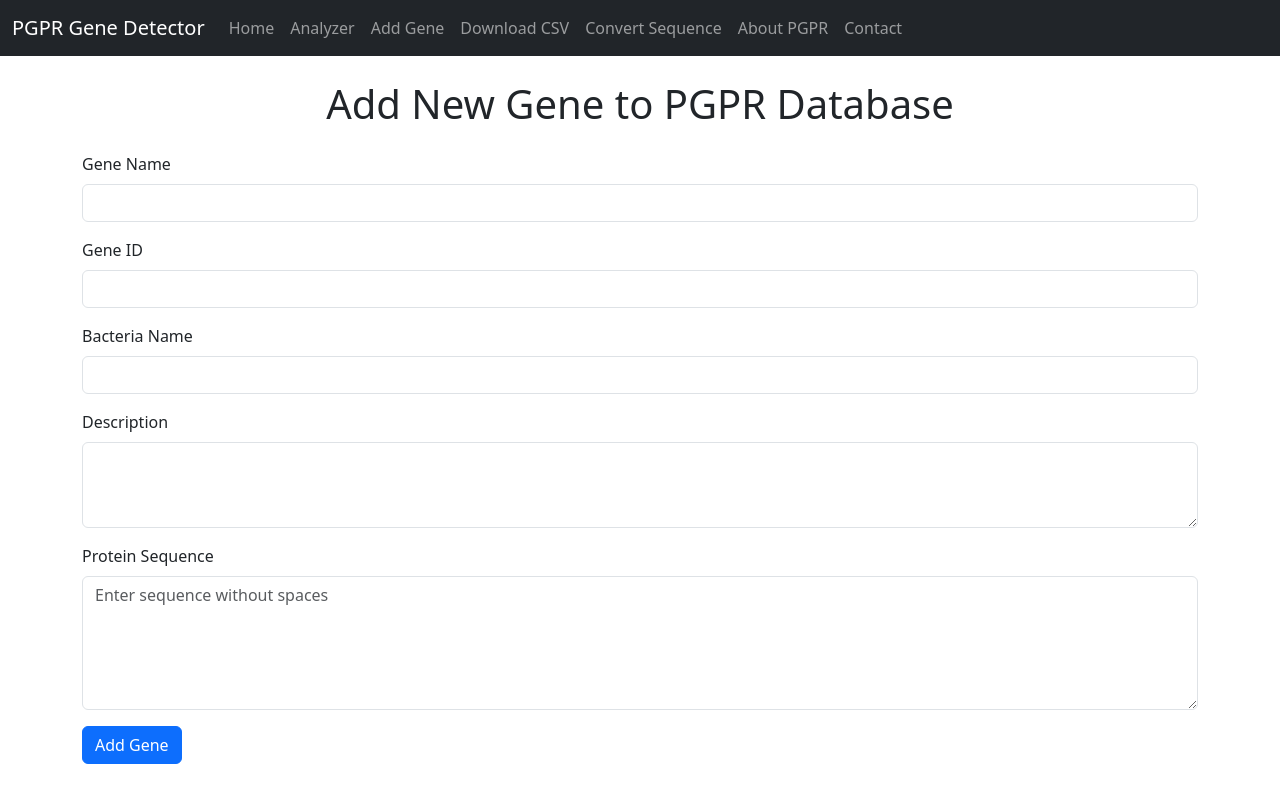
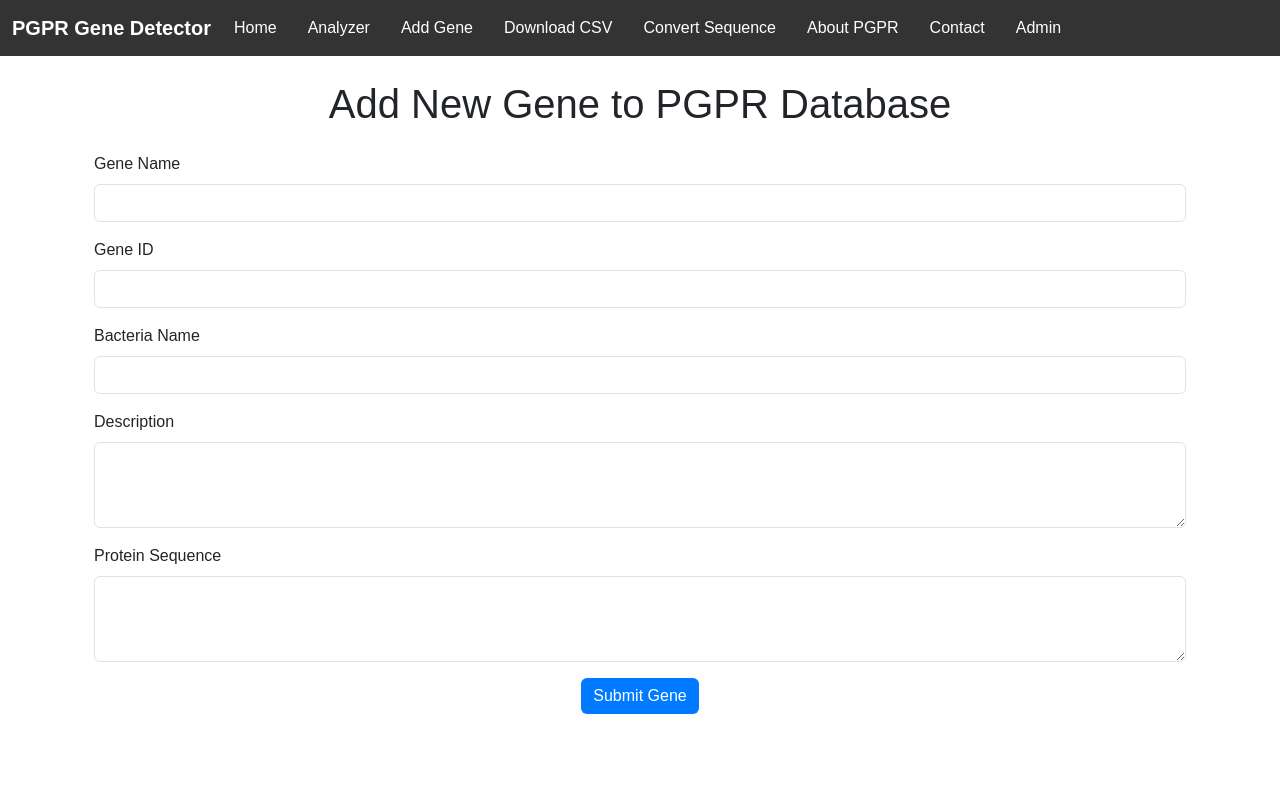
Before and after one commit to baldrock22/pgpr-gene-detector, a Flask app: page /add_gene in a window 1280 px wide. Run offline with Flask 3, Linux system fonts and the light colour scheme.

Commit message:
Add files via upload

```diff
--- a/templates/add_gene.html
+++ b/templates/add_gene.html
@@ -1,16 +1,20 @@
 {% extends 'layout.html' %}
+
+{% block title %}
+    Add Gene - PGPR Gene Detector
+{% endblock %}
+
 {% block content %}
     <h1 class="text-center mb-4">Add New Gene to PGPR Database</h1>
 
     {% if error %}
-    <div class="alert alert-danger">{{ error }}</div>
+        <div class="alert alert-danger" role="alert">{{ error }}</div>
+    {% endif %}
+    {% if success %}
+        <div class="alert alert-success" role="alert">{{ success }}</div>
     {% endif %}
 
-  {% if success %}
-    <div class="alert alert-success">{{ success }}</div>
-  {% endif %}
-
-  <form method="POST" action="/add_gene">
+    <form method="POST" class="container">
         <div class="mb-3">
             <label for="gene_name" class="form-label">Gene Name</label>
             <input type="text" class="form-control" id="gene_name" name="gene_name" required>
@@ -29,8 +33,10 @@
         </div>
         <div class="mb-3">
             <label for="protein_seq" class="form-label">Protein Sequence</label>
-      <textarea class="form-control" id="protein_seq" name="protein_seq" rows="5" placeholder="Enter sequence without spaces" required></textarea>
+            <textarea class="form-control" id="protein_seq" name="protein_seq" rows="3" required></textarea>
         </div>
-    <button type="submit" class="btn btn-primary">Add Gene</button>
+        <div class="text-center">
+            <button type="submit" class="btn btn-primary">Submit Gene</button>
+        </div>
     </form>
 {% endblock %}
--- a/templates/index.html
+++ b/templates/index.html
@@ -1,4 +1,9 @@
 {% extends 'layout.html' %}
+
+{% block title %}
+    PGPR Gene Detector
+{% endblock %}
+
 {% block content %}
     <h1 class="text-center mb-4">Welcome to PGPR Gene Detector</h1>
     <p class="lead text-center">Identify Plant Growth-Promoting Rhizobacteria (PGPR) to support sustainable agriculture.</p>
--- a/templates/layout.html
+++ b/templates/layout.html
@@ -3,14 +3,21 @@
 <head>
     <meta charset="UTF-8">
     <meta name="viewport" content="width=device-width, initial-scale=1.0">
-    <title>PGPR Gene Detector</title>
+    <title>{% block title %}PGPR Gene Detector{% endblock %}</title>
     <link href="https://cdn.jsdelivr.net/npm/bootstrap@5.3.0/dist/css/bootstrap.min.css" rel="stylesheet">
-    <script src="https://cdn.jsdelivr.net/npm/chart.js"></script>
+    <style>
+        body { font-family: Arial, sans-serif; }
+        .navbar { background-color: #333; }
+        .navbar-brand, .navbar a { color: white !important; margin-right: 15px; }
+        .navbar a:hover { color: #ddd !important; }
+        .btn-primary { background-color: #007bff; border: none; }
+        .btn-primary:hover { background-color: #0056b3; }
+    </style>
 </head>
 <body>
-    <nav class="navbar navbar-expand-lg navbar-dark bg-dark">
+    <nav class="navbar navbar-expand-lg">
         <div class="container-fluid">
-            <a class="navbar-brand" href="/">PGPR Gene Detector</a>
+            <a class="navbar-brand" href="/"><b>PGPR Gene Detector</b></a>
             <button class="navbar-toggler" type="button" data-bs-toggle="collapse" data-bs-target="#navbarNav" aria-controls="navbarNav" aria-expanded="false" aria-label="Toggle navigation">
                 <span class="navbar-toggler-icon"></span>
             </button>
@@ -23,12 +30,19 @@
                     <li class="nav-item"><a class="nav-link" href="/convert_sequence">Convert Sequence</a></li>
                     <li class="nav-item"><a class="nav-link" href="/about">About PGPR</a></li>
                     <li class="nav-item"><a class="nav-link" href="/contact">Contact</a></li>
+                    <li class="nav-item"><a class="nav-link" href="/admin_approve">Admin</a></li>
                 </ul>
             </div>
         </div>
     </nav>
 
     <div class="container mt-4">
+        {% if error %}
+            <div class="alert alert-danger" role="alert">{{ error }}</div>
+        {% endif %}
+        {% if success %}
+            <div class="alert alert-success" role="alert">{{ success }}</div>
+        {% endif %}
         {% block content %}{% endblock %}
     </div>
 
```
Also changed, not shown: templates/admin_approve.html (added, +58 -0 lines). Lines whose indentation alone changed are shown as unchanged.
